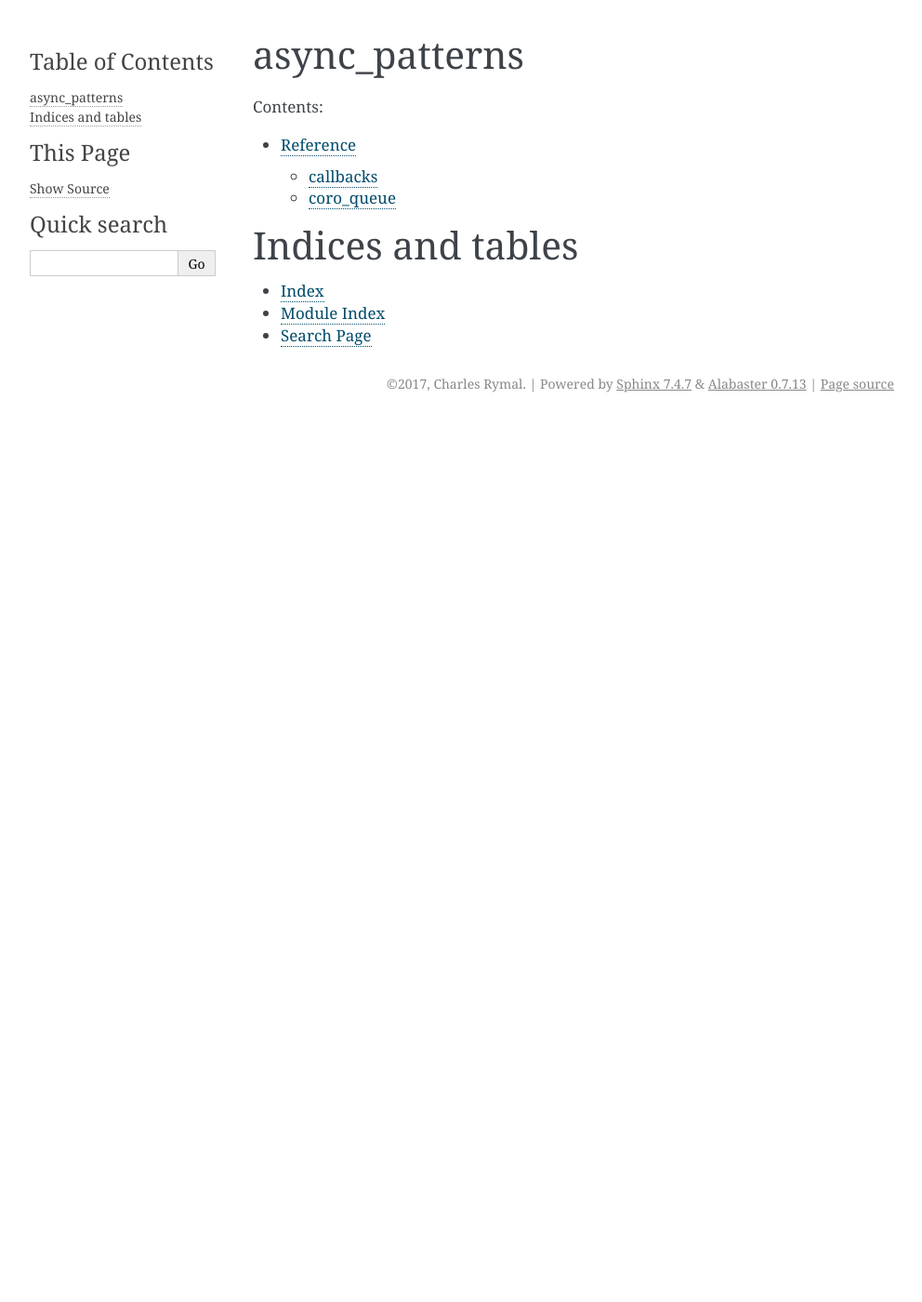
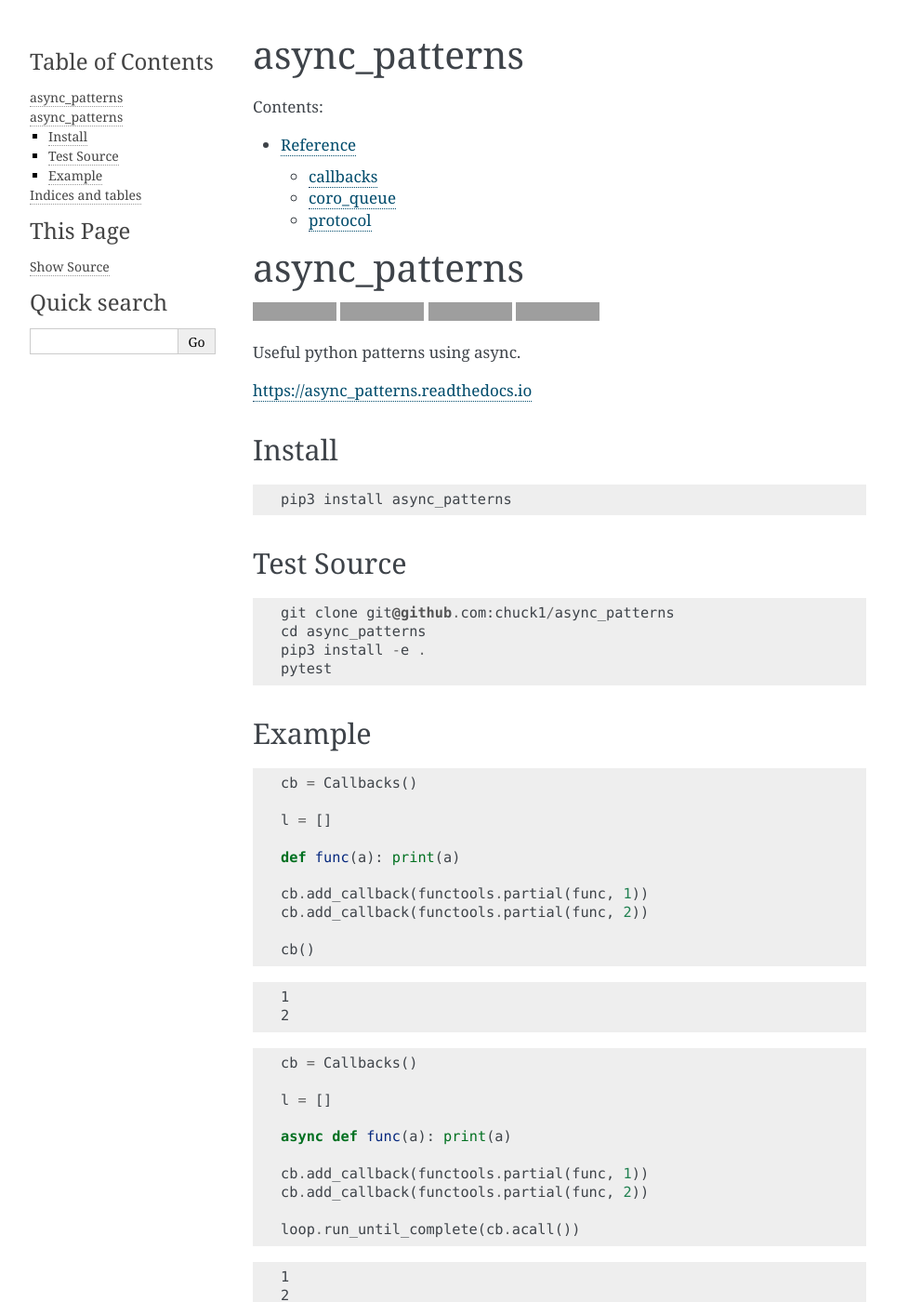
Before and after one commit to chuck1/async_patterns, a Sphinx documentation site: the page built from docs/index.rst, in a window 1280 px wide and 1400 px high. Shown: the whole window at 93% size, without its empty margins (148-1140 px from the left). Built offline with Sphinx 7.4.7, drawn with Linux system fonts in a browser that asks for light colours; some of the changed text lies outside the part shown; grey boxes are pictures that could not be loaded.

Commit message:
work on docs. add MANIFEST

```diff
--- a/README.rst
+++ b/README.rst
@@ -7,8 +7,8 @@ async_patterns
    :target: https://codecov.io/gh/chuck1/async_patterns
 .. image:: https://img.shields.io/pypi/v/async_patterns.svg
     :target: https://pypi.python.org/pypi/async_patterns
-.. image:: https://readthedocs.org/projects/async_patterns/badge/?version=dev
-   :target: http://async_patterns.readthedocs.io/en/dev/?badge=dev
+.. image:: https://readthedocs.org/projects/async_patterns/badge/?version=latest
+   :target: http://async_patterns.readthedocs.io
    :alt: Documentation Status
 
 Useful python patterns using async.
@@ -22,20 +22,85 @@ Install
 
     pip3 install async_patterns
 
-Test
-----
+Test Source
+-----------
 
 ::
 
     git clone git@github.com:chuck1/async_patterns
     cd async_patterns
-    pip3 install -r requirements.txt
     pip3 install -e .
     pytest
 
 Example
 -------
 
+.. testsetup::
+
+    import asyncio
+    import functools
+    from async_patterns import Callbacks
+    from async_patterns.coro_queue import CoroQueue
+
+    loop = asyncio.get_event_loop()
+
 .. testcode::
 
+    cb = Callbacks()
+
+    l = []
+
+    def func(a): print(a)
+
+    cb.add_callback(functools.partial(func, 1))
+    cb.add_callback(functools.partial(func, 2))
+
+    cb()
+
 .. testoutput::
+
+    1
+    2
+
+.. testcode::
+
+    cb = Callbacks()
+
+    l = []
+
+    async def func(a): print(a)
+
+    cb.add_callback(functools.partial(func, 1))
+    cb.add_callback(functools.partial(func, 2))
+
+    loop.run_until_complete(cb.acall())
+
+.. testoutput::
+
+    1
+    2
+
+.. testcode::
+
+    async def a(i):
+        await asyncio.sleep(1)
+        print(i)
+
+    async def b(i):
+        print(i)
+
+    q = CoroQueue(loop)
+
+    q.schedule_run_forever()
+
+    q.put_nowait(a, 1)
+    q.put_nowait(b, 2)
+
+    loop.run_until_complete(q.join())
+
+    loop.run_until_complete(q.close())
+
+.. testoutput::
+
+    1
+    2
--- a/docs/index.rst
+++ b/docs/index.rst
@@ -8,6 +8,8 @@ async_patterns
 
    module/index.rst
 
+.. include:: ../README.rst
+
 Indices and tables
 ==================
 
--- a/docs/module/index.rst
+++ b/docs/module/index.rst
@@ -7,6 +7,7 @@ Reference
 
    callbacks.rst
    coro_queue.rst
+   protocol.rst
 
 .. automodule:: async_patterns
    :members:
--- /dev/null
+++ b/docs/module/protocol.rst
@@ -0,0 +1,5 @@
+protocol
+========
+
+.. automodule:: async_patterns.protocol
+   :members:
```
Also changed, not shown: 3 other files.
